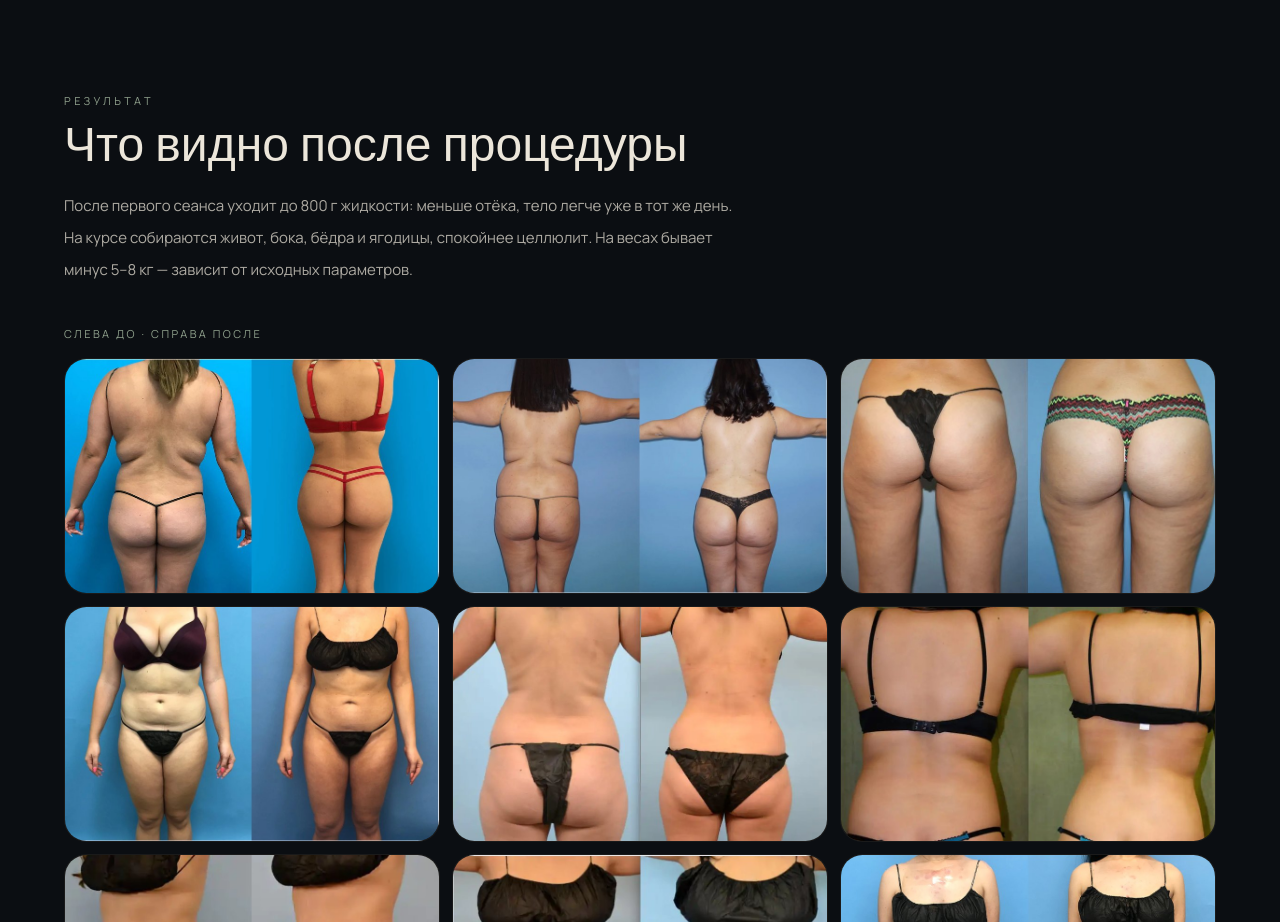
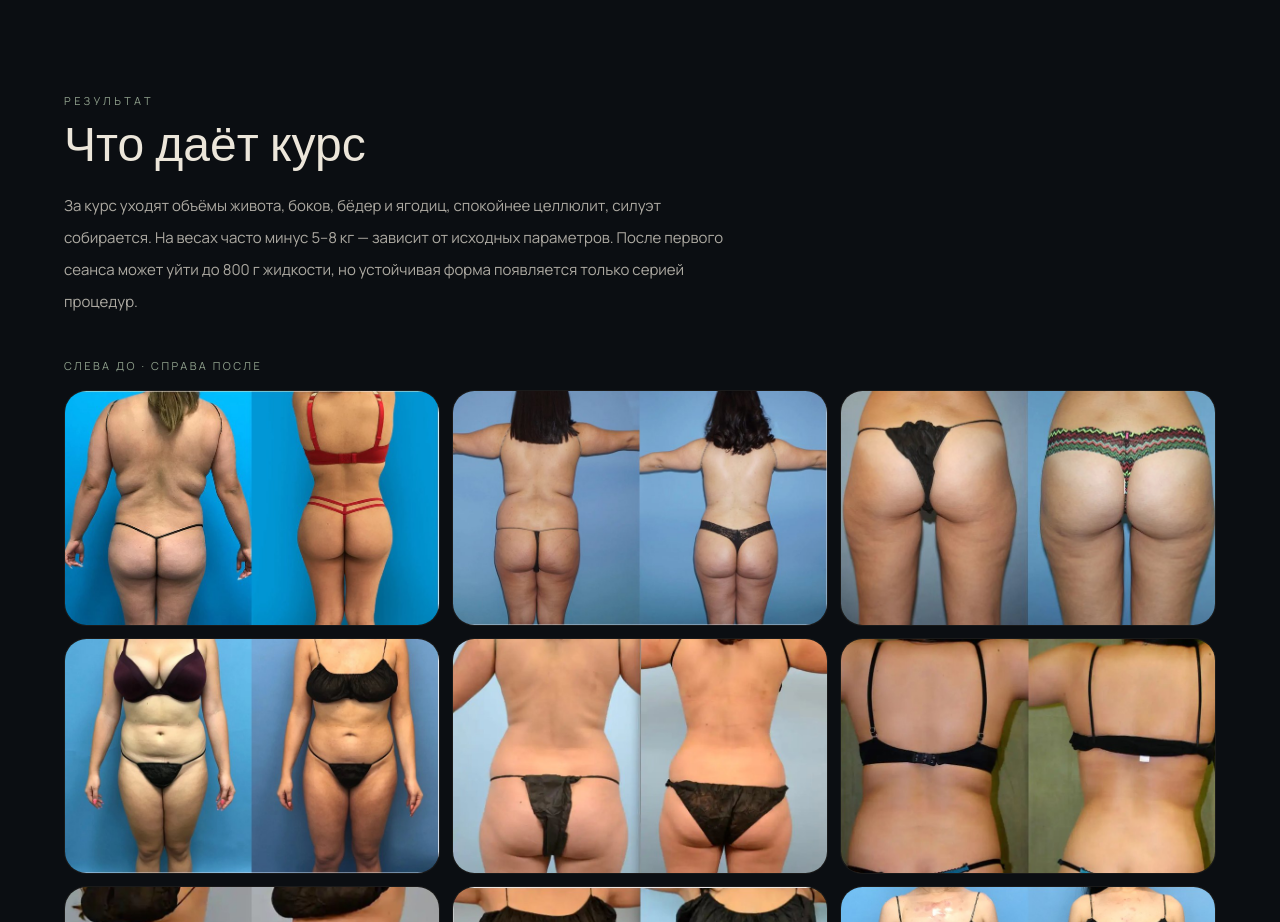
Before and after one commit to gnxv/ds, a Next.js app: page /r-sleek in a window 1280 px wide. Shown: the part 2380-3302 px from the top of the page. Built offline with nearby package versions, Linux system fonts and the light colour scheme.

Commit message:
Shift results copy from first session to the full course

```diff
--- a/src/app/r-sleek/page.tsx
+++ b/src/app/r-sleek/page.tsx
@@ -236,13 +236,14 @@ export default function RSleekPage() {
             Результат
           </p>
           <h2 className="font-serif mt-3 max-w-3xl text-4xl md:text-5xl">
-            Что видно после процедуры
+            Что даёт курс
           </h2>
           <p className="mt-5 max-w-2xl text-[15px] leading-8 text-[#ece6da]/72">
-            После первого сеанса уходит до 800&nbsp;г жидкости: меньше отёка,
-            тело легче уже в тот же день. На курсе собираются живот, бока,
-            бёдра и ягодицы, спокойнее целлюлит. На весах бывает минус
-            5–8&nbsp;кг — зависит от исходных параметров.
+            За курс уходят объёмы живота, боков, бёдер и ягодиц, спокойнее
+            целлюлит, силуэт собирается. На весах часто минус 5–8&nbsp;кг —
+            зависит от исходных параметров. После первого сеанса может уйти до
+            800&nbsp;г жидкости, но устойчивая форма появляется только серией
+            процедур.
           </p>
           <div className="mt-10">
             <BeforeAfter />
```
